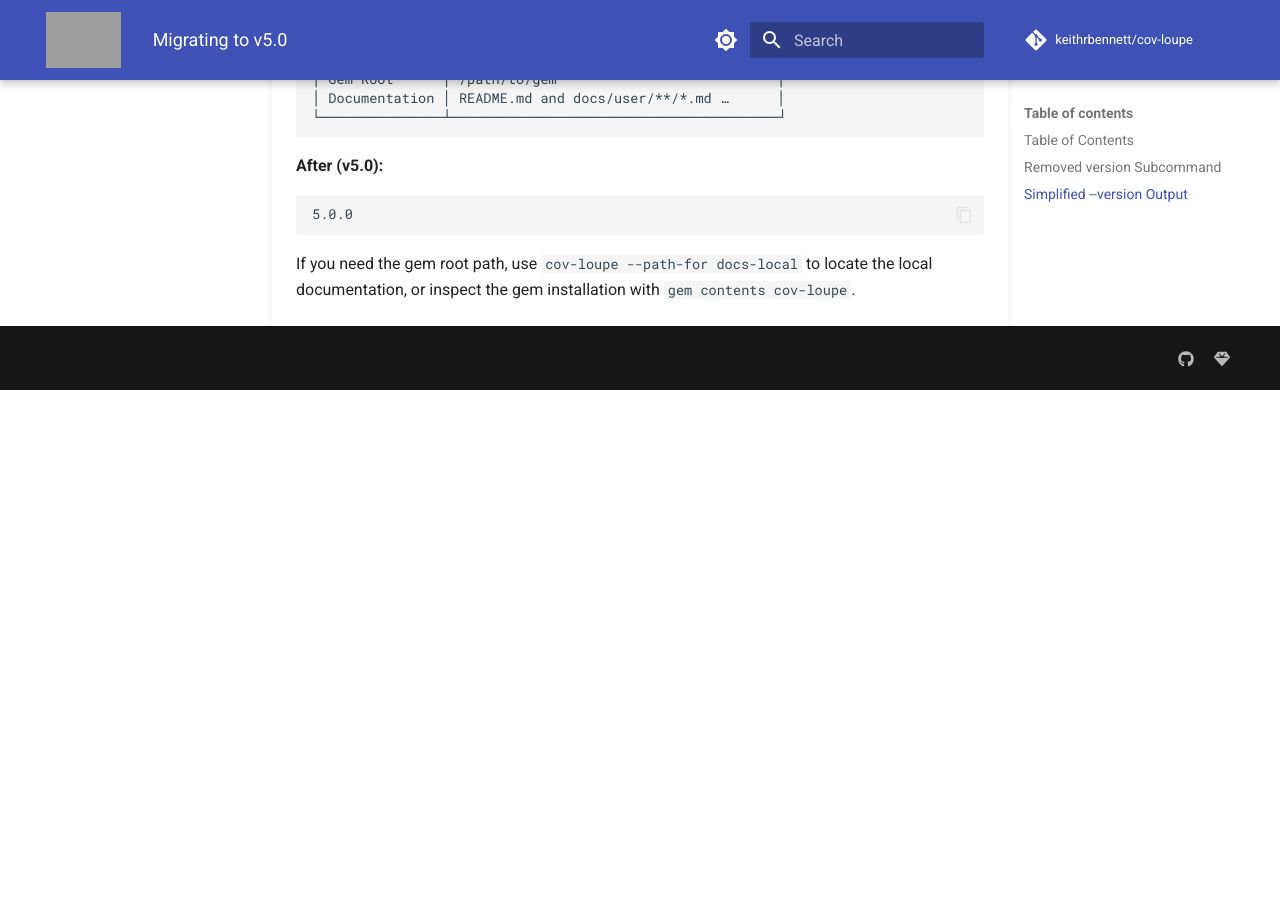
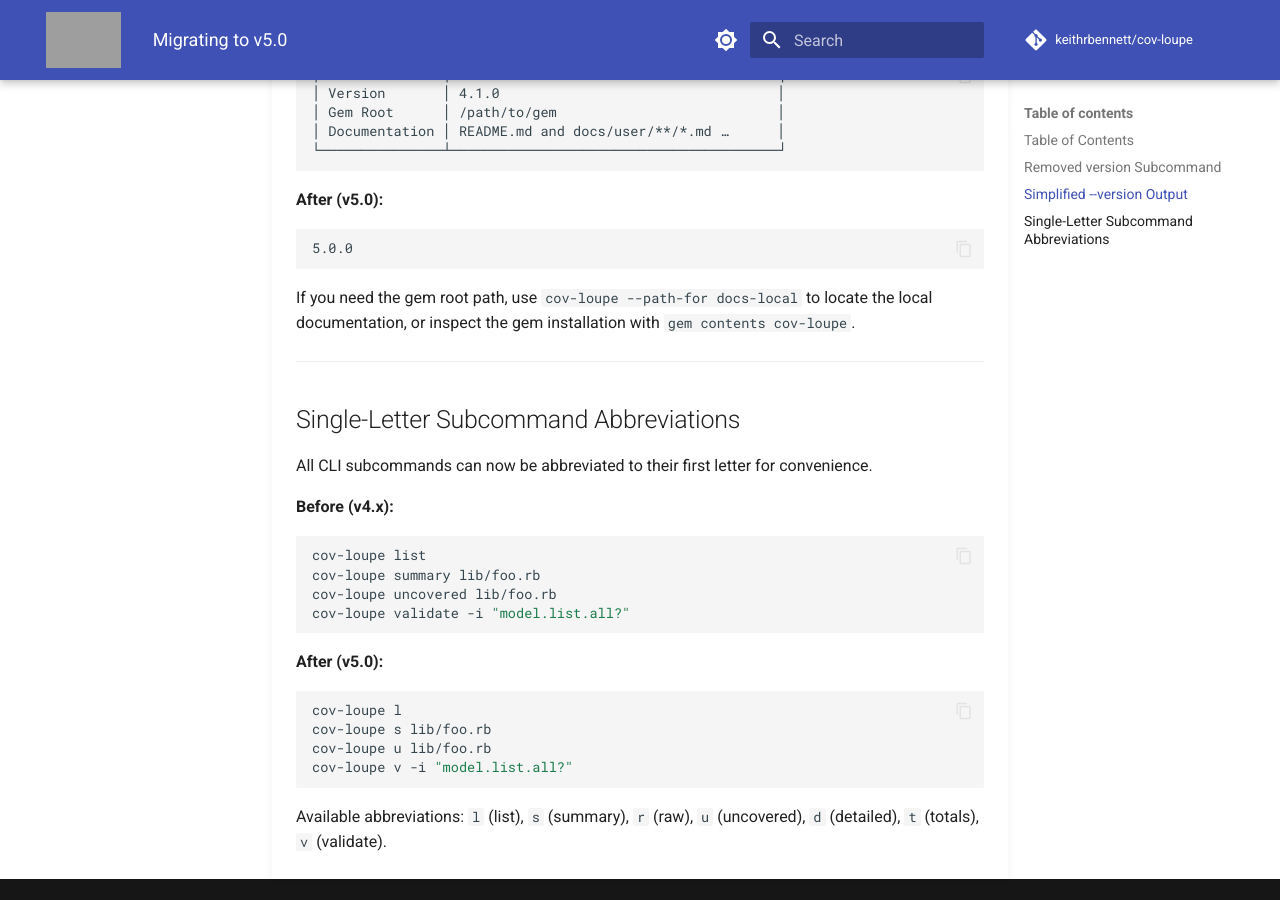
Before and after one commit to keithrbennett/simplecov-mcp, an MkDocs documentation site: the page built from docs/user/migrations/MIGRATING_TO_V5.md, in a window 1280 px wide and 900 px high, scrolled down 1064 px. Built offline with MkDocs 1.6.1 and Material for MkDocs 9.7.7, drawn with Linux system fonts in a browser that asks for light colours; comment, search, counter and statistics services are not loaded; before the commit the page ends 1454 px from its top, so only the background shows below that; some of the changed text lies outside the part shown; grey boxes are pictures that could not be loaded.

Commit message:
Add single letter abbreviation new feature info to release notes and migration doc.

````diff
--- a/docs/user/migrations/MIGRATING_TO_V5.md
+++ b/docs/user/migrations/MIGRATING_TO_V5.md
@@ -8,6 +8,7 @@ This document describes the breaking changes introduced in version 5.0.0.
 
 - [Removed `version` Subcommand](#removed-version-subcommand)
 - [Simplified `--version` Output](#simplified---version-output)
+- [Single-Letter Subcommand Abbreviations](#single-letter-subcommand-abbreviations)
 
 ---
 
@@ -47,3 +48,27 @@ cov-loupe --version   # or: cov-loupe -v
 ```
 
 If you need the gem root path, use `cov-loupe --path-for docs-local` to locate the local documentation, or inspect the gem installation with `gem contents cov-loupe`.
+
+---
+
+## Single-Letter Subcommand Abbreviations
+
+All CLI subcommands can now be abbreviated to their first letter for convenience.
+
+**Before (v4.x):**
+```sh
+cov-loupe list
+cov-loupe summary lib/foo.rb
+cov-loupe uncovered lib/foo.rb
+cov-loupe validate -i "model.list.all?"
+```
+
+**After (v5.0):**
+```sh
+cov-loupe l
+cov-loupe s lib/foo.rb
+cov-loupe u lib/foo.rb
+cov-loupe v -i "model.list.all?"
+```
+
+Available abbreviations: `l` (list), `s` (summary), `r` (raw), `u` (uncovered), `d` (detailed), `t` (totals), `v` (validate).
````
Also changed, not shown: RELEASE_NOTES.md (+2 -1 lines).
